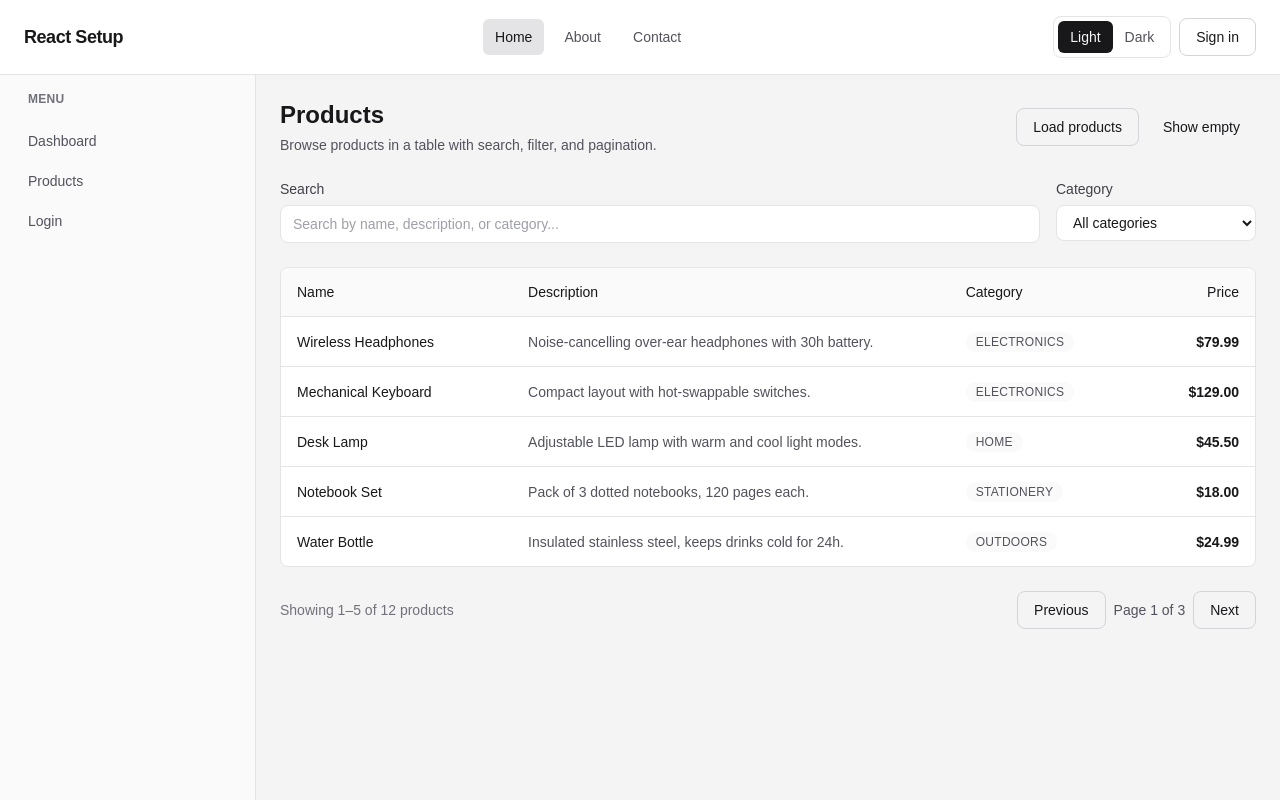
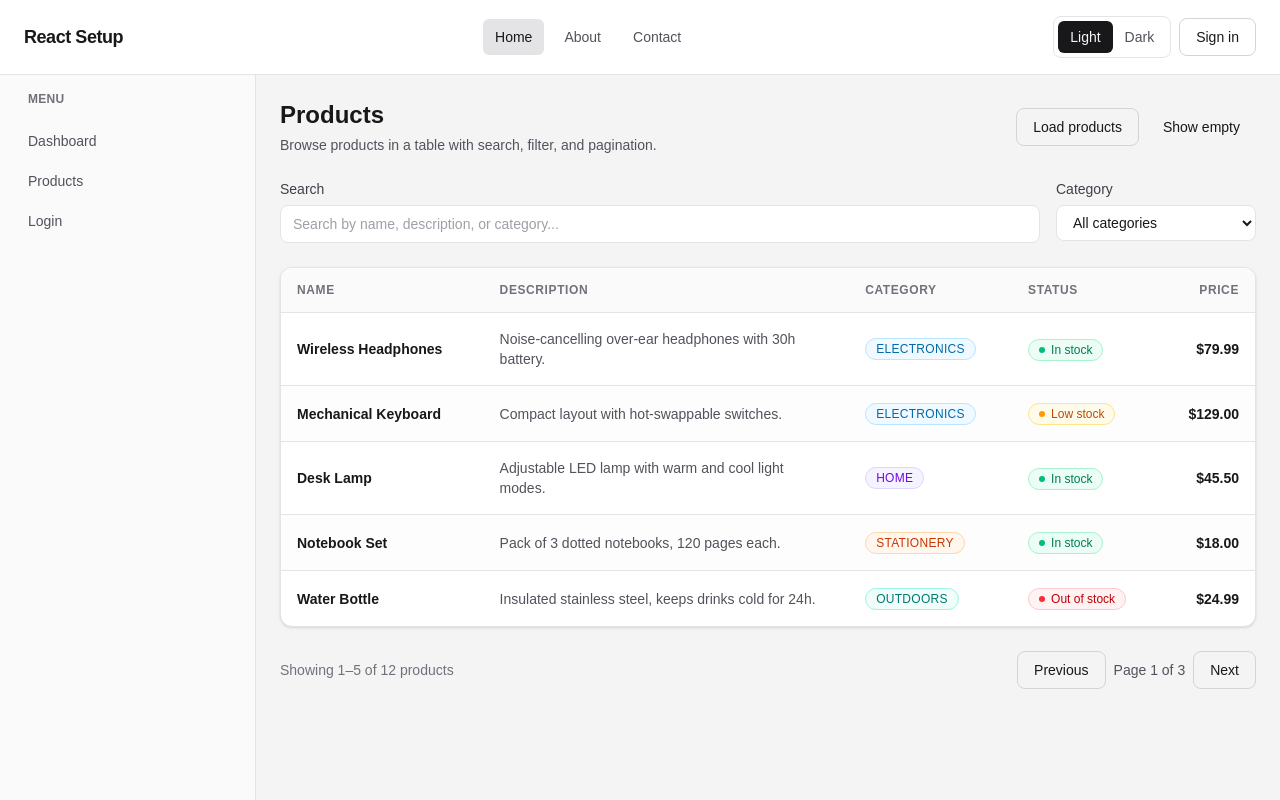
Before and after one commit to himanshume81/React-Learning, a Next.js app: page /products in a window 1280 px wide. Built offline with nearby package versions, Linux system fonts and the light colour scheme.

Commit message:
tailwind theme setup

```diff
--- /dev/null
+++ b/components/molecules/ProductCategoryBadge.tsx
@@ -0,0 +1,28 @@
+type ProductCategoryBadgeProps = {
+  category: string;
+};
+
+const categoryStyles: Record<string, string> = {
+  Electronics:
+    "border border-sky-200 bg-sky-50 text-sky-700 dark:border-sky-900 dark:bg-sky-950 dark:text-sky-300",
+  Home: "border border-violet-200 bg-violet-50 text-violet-700 dark:border-violet-900 dark:bg-violet-950 dark:text-violet-300",
+  Stationery:
+    "border border-orange-200 bg-orange-50 text-orange-700 dark:border-orange-900 dark:bg-orange-950 dark:text-orange-300",
+  Outdoors:
+    "border border-teal-200 bg-teal-50 text-teal-700 dark:border-teal-900 dark:bg-teal-950 dark:text-teal-300",
+};
+
+const defaultCategoryStyle =
+  "border border-zinc-200 bg-surface-muted text-zinc-600 dark:border-zinc-700 dark:text-zinc-400";
+
+export function ProductCategoryBadge({ category }: ProductCategoryBadgeProps) {
+  const className = categoryStyles[category] ?? defaultCategoryStyle;
+
+  return (
+    <span
+      className={`inline-flex items-center rounded-full px-2.5 py-0.5 text-xs font-medium uppercase tracking-wide ${className}`}
+    >
+      {category}
+    </span>
+  );
+}
--- /dev/null
+++ b/components/molecules/ProductStatusBadge.tsx
@@ -0,0 +1,59 @@
+import type { ProductStatus } from "@/types/product";
+
+const statusConfig: Record<
+  ProductStatus,
+  { label: string; className: string }
+> = {
+  in_stock: {
+    label: "In stock",
+    className:
+      "border border-emerald-200 bg-emerald-50 text-emerald-700 dark:border-emerald-900 dark:bg-emerald-950 dark:text-emerald-300",
+  },
+  low_stock: {
+    label: "Low stock",
+    className:
+      "border border-amber-200 bg-amber-50 text-amber-700 dark:border-amber-900 dark:bg-amber-950 dark:text-amber-300",
+  },
+  out_of_stock: {
+    label: "Out of stock",
+    className:
+      "border border-red-200 bg-red-50 text-red-700 dark:border-red-900 dark:bg-red-950 dark:text-red-300",
+  },
+};
+
+type ProductStatusBadgeProps = {
+  status: ProductStatus;
+};
+
+export function ProductStatusBadge({ status }: ProductStatusBadgeProps) {
+  const config = statusConfig[status];
+
+  return (
+    <span
+      className={`inline-flex items-center rounded-full px-2.5 py-0.5 text-xs font-medium ${config.className}`}
+    >
+      <span
+        className={`mr-1.5 h-1.5 w-1.5 rounded-full ${
+          status === "in_stock"
+            ? "bg-emerald-500"
+            : status === "low_stock"
+              ? "bg-amber-500"
+              : "bg-red-500"
+        }`}
+        aria-hidden
+      />
+      {config.label}
+    </span>
+  );
+}
+
+export function getStatusBorderClass(status: ProductStatus) {
+  switch (status) {
+    case "in_stock":
+      return "border-l-emerald-500";
+    case "low_stock":
+      return "border-l-amber-500";
+    case "out_of_stock":
+      return "border-l-red-500";
+  }
+}
--- a/components/organisms/ProductTable.tsx
+++ b/components/organisms/ProductTable.tsx
@@ -2,6 +2,11 @@ import { Skeleton } from "@/components/atoms/Skeleton";
 import { Spinner } from "@/components/atoms/Spinner";
 import { Text } from "@/components/atoms/Text";
 import { EmptyState } from "@/components/molecules/EmptyState";
+import { ProductCategoryBadge } from "@/components/molecules/ProductCategoryBadge";
+import {
+  getStatusBorderClass,
+  ProductStatusBadge,
+} from "@/components/molecules/ProductStatusBadge";
 import type { Product } from "@/types/product";
 import type { ReactNode } from "react";
 
@@ -15,6 +20,13 @@ type ProductTableProps = {
 
 const SKELETON_ROWS = 5;
 
+const tableWrapperClass =
+  "overflow-hidden rounded-xl border border-border bg-surface shadow-sm";
+const tableHeadClass =
+  "border-b border-border bg-surface-muted text-xs font-semibold uppercase tracking-wider text-zinc-500 dark:text-zinc-400";
+const tableRowClass =
+  "border-b border-border transition-colors last:border-b-0 even:bg-surface-muted/40 hover:bg-surface-muted/70";
+
 function formatPrice(price: number) {
   return new Intl.NumberFormat("en-US", {
     style: "currency",
@@ -22,28 +34,23 @@ function formatPrice(price: number) {
   }).format(price);
 }
 
-function CategoryBadge({ category }: { category: string }) {
-  return (
-    <span className="inline-block rounded-full bg-surface-muted px-2.5 py-0.5 text-xs font-medium uppercase tracking-wide text-zinc-600 dark:text-zinc-400">
-      {category}
-    </span>
-  );
-}
-
 function ProductCard({ product }: { product: Product }) {
   return (
-    <article className="rounded-lg border border-border bg-surface p-4">
+    <article
+      className={`rounded-xl border border-border border-l-4 bg-surface p-4 shadow-sm transition-all hover:border-zinc-300 hover:shadow-md dark:hover:border-zinc-600 ${getStatusBorderClass(product.status)}`}
+    >
       <div className="flex items-start justify-between gap-3">
-        <Text className="text-sm font-medium sm:text-base">{product.name}</Text>
-        <Text className="shrink-0 text-sm font-semibold sm:text-base">
+        <Text className="text-sm font-semibold sm:text-base">{product.name}</Text>
+        <Text className="shrink-0 rounded-md bg-surface-muted px-2 py-0.5 text-sm font-semibold tabular-nums">
           {formatPrice(product.price)}
         </Text>
       </div>
       <Text className="mt-2 line-clamp-2 text-sm text-zinc-600 dark:text-zinc-400">
         {product.description}
       </Text>
-      <div className="mt-3">
-        <CategoryBadge category={product.category} />
+      <div className="mt-3 flex flex-wrap items-center gap-2">
+        <ProductCategoryBadge category={product.category} />
+        <ProductStatusBadge status={product.status} />
       </div>
     </article>
   );
@@ -51,13 +58,16 @@ function ProductCard({ product }: { product: Product }) {
 
 function ProductCardSkeleton() {
   return (
-    <article className="rounded-lg border border-border bg-surface p-4">
+    <article className="rounded-xl border border-border border-l-4 border-l-zinc-300 bg-surface p-4 shadow-sm dark:border-l-zinc-600">
       <div className="flex items-start justify-between gap-3">
         <Skeleton className="h-4 w-2/5" />
-        <Skeleton className="h-4 w-16" />
+        <Skeleton className="h-6 w-16" />
       </div>
       <Skeleton className="mt-2 h-4 w-full" />
-      <Skeleton className="mt-3 h-5 w-24" />
+      <div className="mt-3 flex gap-2">
+        <Skeleton className="h-5 w-24" />
+        <Skeleton className="h-5 w-20" />
+      </div>
     </article>
   );
 }
@@ -66,22 +76,41 @@ function ProductTableSkeletonRows() {
   return (
     <>
       {Array.from({ length: SKELETON_ROWS }, (_, index) => (
-        <tr key={index} className="border-b border-border">
-          <td className="px-3 py-3 md:px-4">
+        <tr key={index} className={tableRowClass}>
+          <td className="px-3 py-3.5 md:px-4">
             <Skeleton className="h-4 w-28 md:w-32" />
           </td>
-          <td className="hidden px-3 py-3 lg:table-cell lg:px-4">
+          <td className="hidden px-3 py-3.5 lg:table-cell lg:px-4">
             <Skeleton className="h-4 w-full max-w-xs" />
           </td>
-          <td className="px-3 py-3 md:px-4">
-            <Skeleton className="h-4 w-20 md:w-24" />
+          <td className="px-3 py-3.5 md:px-4">
+            <Skeleton className="h-5 w-24" />
           </td>
-          <td className="px-3 py-3 text-right md:px-4">
+          <td className="px-3 py-3.5 md:px-4">
+            <Skeleton className="h-5 w-20" />
+          </td>
+          <td className="px-3 py-3.5 text-right md:px-4">
             <Skeleton className="ml-auto h-4 w-14 md:w-16" />
           </td>
         </tr>
       ))}
     </>
+  );
+}
+
+function TableHeader() {
+  return (
+    <thead className={tableHeadClass}>
+      <tr>
+        <th className="px-3 py-3 md:px-4 lg:py-3.5">Name</th>
+        <th className="hidden px-3 py-3 lg:table-cell lg:px-4 lg:py-3.5">
+          Description
+        </th>
+        <th className="px-3 py-3 md:px-4 lg:py-3.5">Category</th>
+        <th className="px-3 py-3 md:px-4 lg:py-3.5">Status</th>
+        <th className="px-3 py-3 text-right md:px-4 lg:py-3.5">Price</th>
+      </tr>
+    </thead>
   );
 }
 
@@ -93,43 +122,33 @@ function ProductTableDesktop({
   isLoading: boolean;
 }) {
   return (
-    <div className="hidden overflow-x-auto rounded-lg border border-border bg-surface md:block">
+    <div className={`hidden md:block ${tableWrapperClass}`}>
+      <div className="overflow-x-auto">
         <table
           className="w-full text-left text-sm"
           aria-busy={isLoading}
           aria-label="Product table"
         >
-        <thead className="border-b border-border bg-surface-muted">
-          <tr>
-            <th className="px-3 py-3 font-medium md:px-4 lg:py-3.5">Name</th>
-            <th className="hidden px-3 py-3 font-medium lg:table-cell lg:px-4 lg:py-3.5">
-              Description
-            </th>
-            <th className="px-3 py-3 font-medium md:px-4 lg:py-3.5">Category</th>
-            <th className="px-3 py-3 text-right font-medium md:px-4 lg:py-3.5">
-              Price
-            </th>
-          </tr>
-        </thead>
+          <TableHeader />
           <tbody>
             {isLoading ? (
               <ProductTableSkeletonRows />
             ) : (
               products.map((product) => (
-              <tr
-                key={product.id}
-                className="border-b border-border last:border-b-0"
-              >
-                <td className="px-3 py-3 font-medium md:px-4 lg:py-3.5">
+                <tr key={product.id} className={tableRowClass}>
+                  <td className="px-3 py-3.5 font-semibold md:px-4 lg:py-4">
                     {product.name}
                   </td>
-                <td className="hidden max-w-xs px-3 py-3 text-zinc-600 lg:table-cell lg:px-4 lg:py-3.5 dark:text-zinc-400">
+                  <td className="hidden max-w-xs px-3 py-3.5 text-zinc-600 lg:table-cell lg:px-4 lg:py-4 dark:text-zinc-400">
                     {product.description}
                   </td>
-                <td className="px-3 py-3 md:px-4 lg:py-3.5">
-                  <CategoryBadge category={product.category} />
+                  <td className="px-3 py-3.5 md:px-4 lg:py-4">
+                    <ProductCategoryBadge category={product.category} />
                   </td>
-                <td className="px-3 py-3 text-right font-semibold md:px-4 lg:py-3.5">
+                  <td className="px-3 py-3.5 md:px-4 lg:py-4">
+                    <ProductStatusBadge status={product.status} />
+                  </td>
+                  <td className="px-3 py-3.5 text-right font-semibold tabular-nums md:px-4 lg:py-4">
                     {formatPrice(product.price)}
                   </td>
                 </tr>
@@ -137,6 +156,7 @@ function ProductTableDesktop({
             )}
           </tbody>
         </table>
+      </div>
     </div>
   );
 }
@@ -177,7 +197,7 @@ export function ProductTable({
   if (isLoading) {
     return (
       <div className="space-y-4">
-        <div className="flex items-center gap-3 text-sm text-zinc-600 dark:text-zinc-400">
+        <div className="flex items-center gap-3 rounded-lg border border-border bg-surface-muted px-4 py-3 text-sm text-zinc-600 dark:text-zinc-400">
           <Spinner size="sm" />
           <Text>Loading products...</Text>
         </div>
--- a/components/organisms/ProductsLoadingSkeleton.tsx
+++ b/components/organisms/ProductsLoadingSkeleton.tsx
@@ -6,13 +6,16 @@ const SKELETON_ROWS = 5;
 
 function MobileCardSkeleton() {
   return (
-    <article className="rounded-lg border border-border bg-surface p-4">
+    <article className="rounded-xl border border-border border-l-4 border-l-zinc-300 bg-surface p-4 shadow-sm dark:border-l-zinc-600">
       <div className="flex items-start justify-between gap-3">
         <Skeleton className="h-4 w-2/5" />
-        <Skeleton className="h-4 w-16" />
+        <Skeleton className="h-6 w-16" />
       </div>
       <Skeleton className="mt-2 h-4 w-full" />
-      <Skeleton className="mt-3 h-5 w-24" />
+      <div className="mt-3 flex gap-2">
+        <Skeleton className="h-5 w-24" />
+        <Skeleton className="h-5 w-20" />
+      </div>
     </article>
   );
 }
@@ -37,31 +40,39 @@ export function ProductsLoadingSkeleton() {
           ))}
         </div>
 
-        <div className="hidden overflow-x-auto rounded-lg border border-border bg-surface md:block">
+        <div className="hidden overflow-hidden rounded-xl border border-border bg-surface shadow-sm md:block">
+          <div className="overflow-x-auto">
             <table className="w-full text-left text-sm" aria-busy="true">
-            <thead className="border-b border-border bg-surface-muted">
+              <thead className="border-b border-border bg-surface-muted text-xs font-semibold uppercase tracking-wider text-zinc-500 dark:text-zinc-400">
                 <tr>
-                <th className="px-3 py-3 font-medium md:px-4">Name</th>
-                <th className="hidden px-3 py-3 font-medium lg:table-cell lg:px-4">
+                  <th className="px-3 py-3 md:px-4">Name</th>
+                  <th className="hidden px-3 py-3 lg:table-cell lg:px-4">
                     Description
                   </th>
-                <th className="px-3 py-3 font-medium md:px-4">Category</th>
-                <th className="px-3 py-3 font-medium md:px-4">Price</th>
+                  <th className="px-3 py-3 md:px-4">Category</th>
+                  <th className="px-3 py-3 md:px-4">Status</th>
+                  <th className="px-3 py-3 md:px-4">Price</th>
                 </tr>
               </thead>
               <tbody>
                 {Array.from({ length: SKELETON_ROWS }, (_, index) => (
-                <tr key={index} className="border-b border-border">
-                  <td className="px-3 py-3 md:px-4">
+                  <tr
+                    key={index}
+                    className="border-b border-border even:bg-surface-muted/40 last:border-b-0"
+                  >
+                    <td className="px-3 py-3.5 md:px-4">
                       <Skeleton className="h-4 w-28 md:w-32" />
                     </td>
-                  <td className="hidden px-3 py-3 lg:table-cell lg:px-4">
+                    <td className="hidden px-3 py-3.5 lg:table-cell lg:px-4">
                       <Skeleton className="h-4 w-full max-w-xs" />
                     </td>
-                  <td className="px-3 py-3 md:px-4">
-                    <Skeleton className="h-4 w-20 md:w-24" />
+                    <td className="px-3 py-3.5 md:px-4">
+                      <Skeleton className="h-5 w-24" />
                     </td>
-                  <td className="px-3 py-3 md:px-4">
+                    <td className="px-3 py-3.5 md:px-4">
+                      <Skeleton className="h-5 w-20" />
+                    </td>
+                    <td className="px-3 py-3.5 md:px-4">
                       <Skeleton className="h-4 w-14 md:w-16" />
                     </td>
                   </tr>
@@ -69,6 +80,7 @@ export function ProductsLoadingSkeleton() {
               </tbody>
             </table>
           </div>
+        </div>
 
         <Text className="text-sm text-zinc-500">Loading products...</Text>
       </section>
--- a/lib/mock-products.ts
+++ b/lib/mock-products.ts
@@ -7,6 +7,7 @@ export const mockProducts: Product[] = [
     price: 79.99,
     category: "Electronics",
     description: "Noise-cancelling over-ear headphones with 30h battery.",
+    status: "in_stock",
   },
   {
     id: "2",
@@ -14,6 +15,7 @@ export const mockProducts: Product[] = [
     price: 129.0,
     category: "Electronics",
     description: "Compact layout with hot-swappable switches.",
+    status: "low_stock",
   },
   {
     id: "3",
@@ -21,6 +23,7 @@ export const mockProducts: Product[] = [
     price: 45.5,
     category: "Home",
     description: "Adjustable LED lamp with warm and cool light modes.",
+    status: "in_stock",
   },
   {
     id: "4",
@@ -28,6 +31,7 @@ export const mockProducts: Product[] = [
     price: 18.0,
     category: "Stationery",
     description: "Pack of 3 dotted notebooks, 120 pages each.",
+    status: "in_stock",
   },
   {
     id: "5",
@@ -35,6 +39,7 @@ export const mockProducts: Product[] = [
     price: 24.99,
     category: "Outdoors",
     description: "Insulated stainless steel, keeps drinks cold for 24h.",
+    status: "out_of_stock",
   },
   {
     id: "6",
@@ -42,6 +47,7 @@ export const mockProducts: Product[] = [
     price: 49.99,
     category: "Electronics",
     description: "7-in-1 adapter with HDMI, SD card, and fast charging.",
+    status: "in_stock",
   },
   {
     id: "7",
@@ -49,6 +55,7 @@ export const mockProducts: Product[] = [
     price: 35.0,
     category: "Home",
     description: "Anti-fatigue mat with beveled edges for standing desks.",
+    status: "low_stock",
   },
   {
     id: "8",
@@ -56,6 +63,7 @@ export const mockProducts: Product[] = [
     price: 12.5,
     category: "Stationery",
     description: "Smooth-writing gel pens in assorted colors, pack of 10.",
+    status: "in_stock",
   },
   {
     id: "9",
@@ -63,6 +71,7 @@ export const mockProducts: Product[] = [
     price: 32.0,
     category: "Outdoors",
     description: "Rechargeable LED lantern with three brightness levels.",
+    status: "in_stock",
   },
   {
     id: "10",
@@ -70,6 +79,7 @@ export const mockProducts: Product[] = [
     price: 59.99,
     category: "Electronics",
     description: "1080p webcam with built-in microphone and privacy cover.",
+    status: "low_stock",
   },
   {
     id: "11",
@@ -77,6 +87,7 @@ export const mockProducts: Product[] = [
     price: 28.0,
     category: "Home",
     description: "Soft cotton cover with removable insert, 18x18 inches.",
+    status: "in_stock",
   },
   {
     id: "12",
@@ -84,6 +95,7 @@ export const mockProducts: Product[] = [
     price: 8.99,
     category: "Stationery",
     description: "Assorted neon colors, 3x3 inches, 12 pads per pack.",
+    status: "out_of_stock",
   },
 ];
 
--- a/types/product.ts
+++ b/types/product.ts
@@ -1,7 +1,10 @@
+export type ProductStatus = "in_stock" | "low_stock" | "out_of_stock";
+
 export type Product = {
   id: string;
   name: string;
   price: number;
   category: string;
   description: string;
+  status: ProductStatus;
 };
```
Lines whose indentation alone changed are shown as unchanged.
